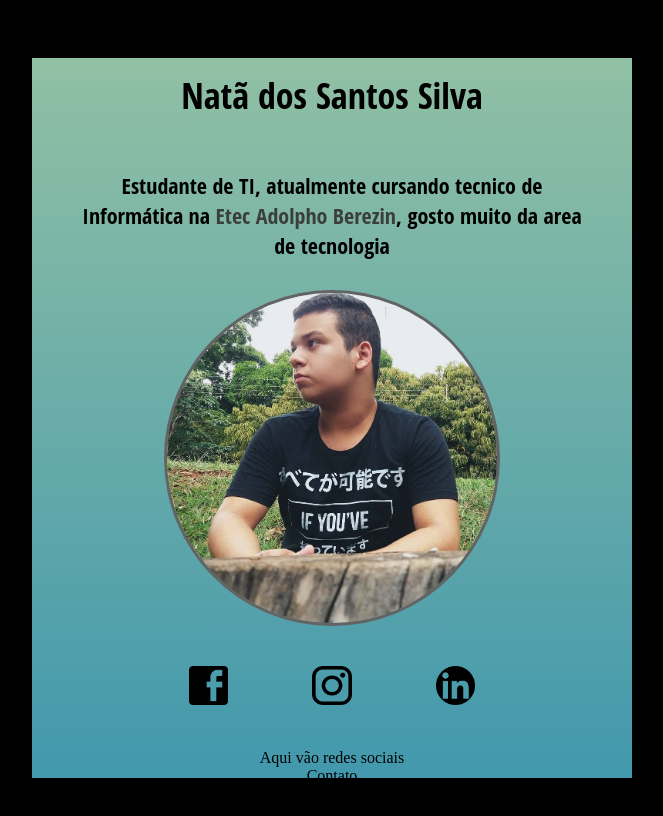
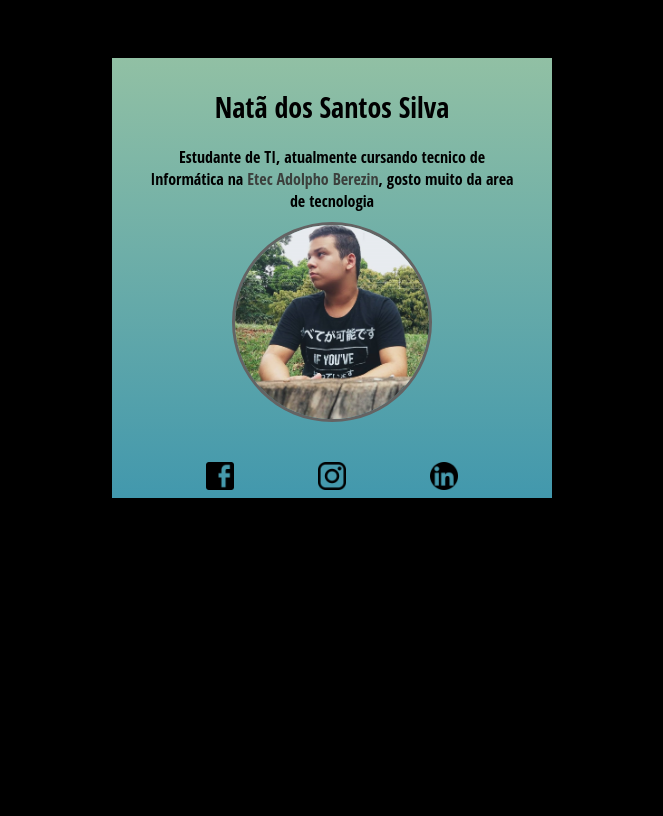
Before and after one commit to Nata-Santos/NataSantos, a plain HTML site: page index.html in a window 1280 px wide. Shown: the whole page, without its empty margins (308-971 px from the left). Drawn offline with Linux system fonts and the light colour scheme.

Commit message:
modifica Repositorio

```diff
--- a/style.css
+++ b/style.css
@@ -15,28 +15,28 @@ body {
     display:flex;
     background-image: linear-gradient(to top, #4298ad 0%, #91c0a4 100%);
     padding: 20px;
-    width: 70vh;
-    height: 85vh;
+    width: 50vh;
+    height: 50vh;
     justify-content: center;
     align-items: center;
-    flex-flow: column;
+    flex-flow: row wrap;
 
 }
 
 #apresentacao{
-    font-size: 22px;
+    font-size: 16px;
     text-align: center;
     font-family: Open Sans Condensed;
-    padding: 30px;
+    padding: 10px;
 
 }
 
 #nome {
     font-weight: bolder;
-    font-size: 36px;
+    font-size: 28px;
     font-family: Open Sans Condensed;
     display: flex;
-    padding: 20px;
+    padding: 10px;
     flex-direction: column;
 
 
@@ -46,7 +46,7 @@ body {
     display: flex;
     flex-direction: column;
     text-align: center;
-    width: 60%;
+    width: 50%;
 
 }
 
@@ -57,7 +57,7 @@ body {
 
 #site{
 
-    font-size: 22px;
+    font-size: 16px;
     text-decoration: none;
     color: rgb(59, 63, 60);
 
```
